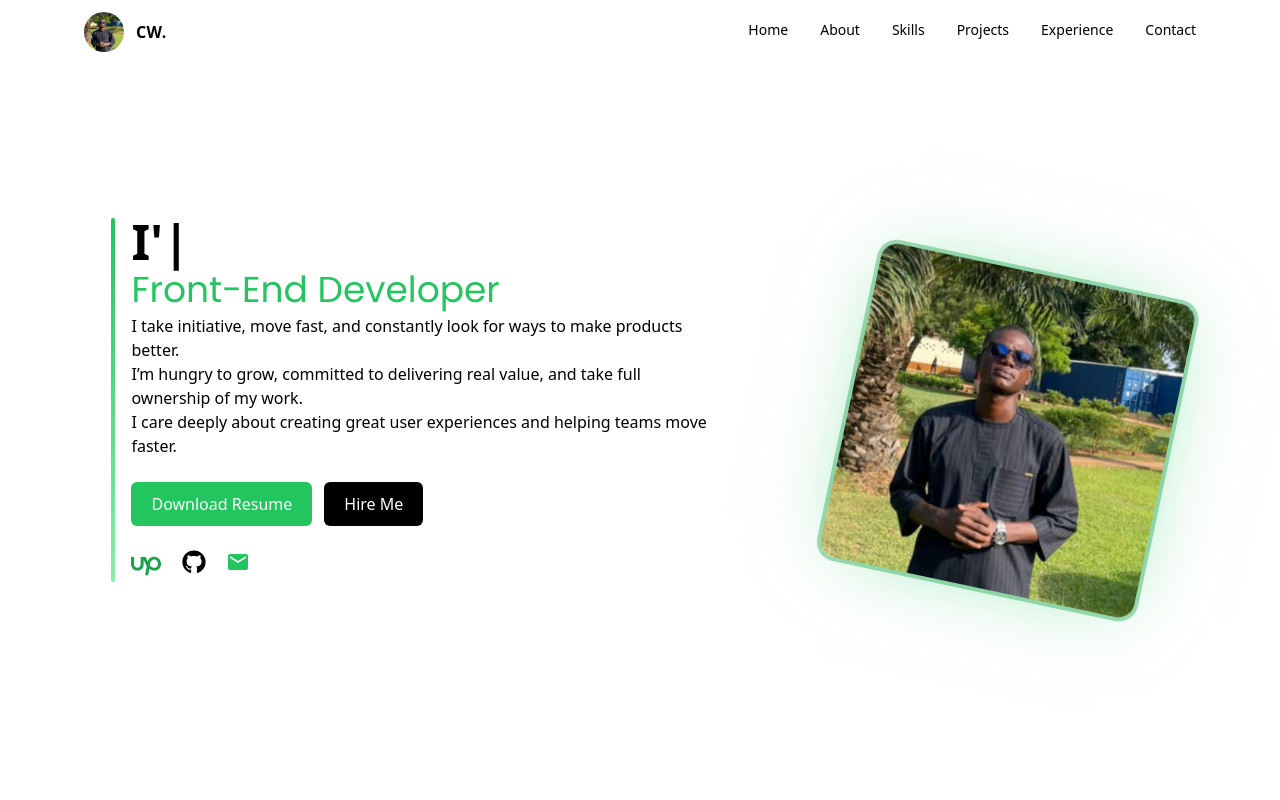
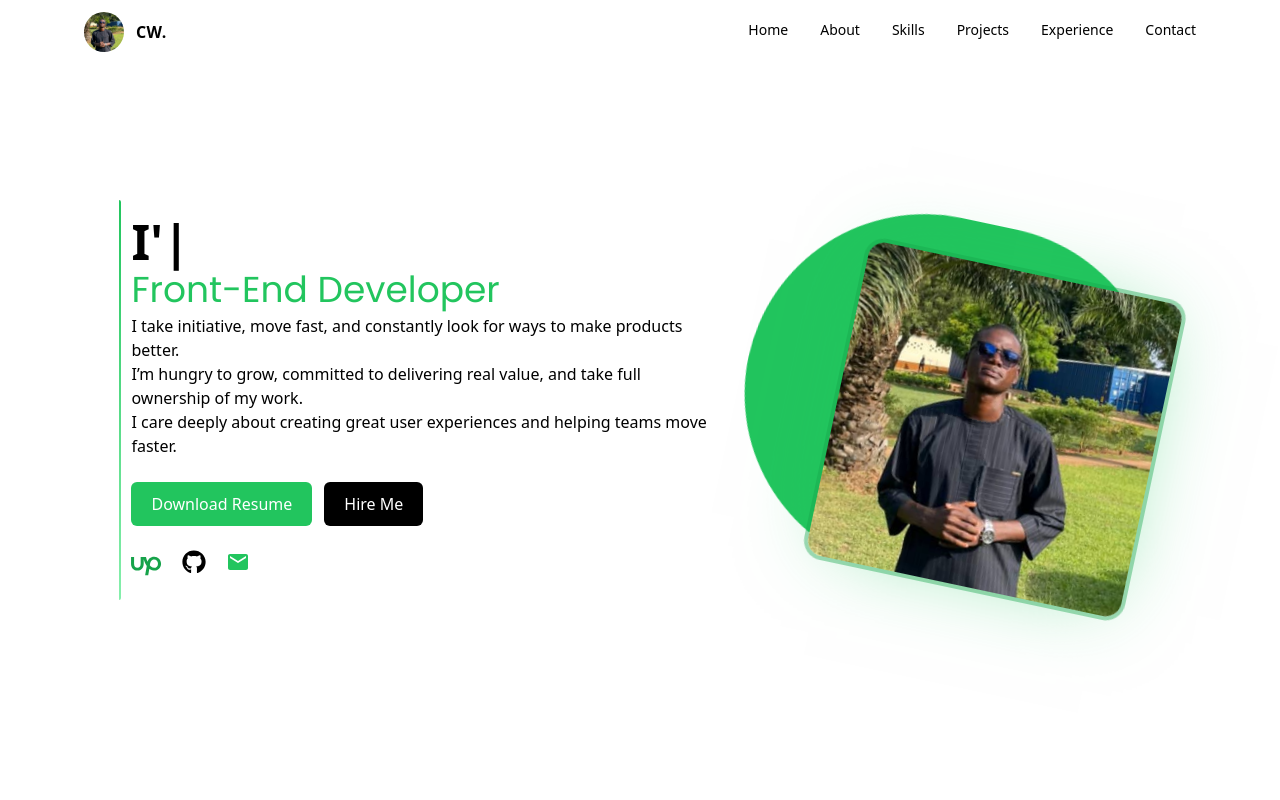
Before and after one commit to ChibuezeWilly/Portfolio1, a React (Vite) app: page / in a window 1280 px wide. Shown: the top 800 px of the page. Built offline with nearby package versions, Linux system fonts and the light colour scheme; a web font is replaced by a local one.

Commit message:
Fixed alignment issues

```diff
--- a/src/MainLayout.jsx
+++ b/src/MainLayout.jsx
@@ -13,14 +13,13 @@ const MainLayout = () => {
 		<>
 			<div className="main-container ">
 				<Navbar />
-				<div className="content ">
 					<HomePage />
 					<About />
 					<MySkills />
 					<Projects />
 					<Experience />
 					<Contact />
-				</div>
+
 			</div>
 		</>
 	);
--- a/src/Pages/HomePage.jsx
+++ b/src/Pages/HomePage.jsx
@@ -5,11 +5,11 @@ import HeroImage from "/assets/images/portfolio.jpg";
 const HomePage = () => {
 	return (
 		<div
-			className="bg-white flex justify-center items-center h-auto md:h-screen w-full mx-auto px-5 lg:px-8 py-14 md:py-0 overflow-hidden"
+			className="bg-white flex justify-center items-center h-auto md:h-screen w-full px-5  py-14 md:py-0"
 			id="#home">
 			<div className="flex flex-col-reverse md:flex-row items-center gap-3 justify-between ">
 				<BackgroundText />
-				<div className="flex justify-center md:justify-end rotate-12 shrink-0 w-full md:w-[40%]">
+				<div className="flex justify-center md:justify-end rotate-12 shrink-0 h-full w-full md:w-[40%] bg-green-500 rounded-full">
 					<img
 						src={HeroImage}
 						alt="Profile"
--- a/src/components/BackgroundText.jsx
+++ b/src/components/BackgroundText.jsx
@@ -12,16 +12,16 @@ const BackgroundText = () => {
 	AOS.init();
 
 	return (
-		<div className="flex justify-center items-center overflow-hidden w-full md:w-[60%]">
+		<div className="flex justify-center items-center overflow-hidden w-full md:w-[60%] decoration">
 			<div
-				className="px-3 md:px-6 py-5 md:py-10 w-full"
+				className="px-3 md: py-5 md:py-10 w-full"
 				data-aos="fade-left"
 				data-aos-delay="10"
 				data-aos-duration="1000"
 				data-aos-easing="ease-in-out"
 				data-aos-once="true"
 				data-aos-anchor-placement="top-center">
-				<div className="intro decoration">
+				<div className=" ">
 					<h1 className="text-3xl md:text-5xl font-bold text-black">
 						<ReactTyped
 							strings={[`I'm Chibueze Williams`]}
@@ -36,7 +36,10 @@ const BackgroundText = () => {
 						Front-End Developer
 					</p>
 					<p className="text-black leading-normal text-wrap mt-1">
-						I take initiative, move fast, and constantly look for ways to make products better. <br /> I’m hungry to grow, committed to delivering real value, and take full ownership of my work. <br /> I care deeply about creating great user experiences and helping teams move faster.
+						I take initiative, move fast, and constantly look for ways to make
+						products better. <br /> I’m hungry to grow, committed to delivering
+						real value, and take full ownership of my work. <br /> I care deeply
+						about creating great user experiences and helping teams move faster.
 					</p>
 
 					{/* Action buttons */}
--- a/src/components/MySkills.jsx
+++ b/src/components/MySkills.jsx
@@ -18,11 +18,11 @@ const MySkills = () => {
 
 	return (
 		<div
-			className="bg-white w-full px-5 lg:px-20 h-auto py-16"
+			className="bg-white w-full px-5 lg:px-8 h-auto py-16"
 			id="#skills">
 			<h1 className="text-center font-bold text-2xl md:text-4xl text-black mb-2">My Skills</h1>
 			<div className="skillsImage mt-10">
-				<div className="mt-5 grid grid-cols-3 md:grid-cols-4 place-items-center gap-5">
+				<div className="mt-5 grid grid-cols-3 md:grid-cols-4 place-items-center gap-3">
 					<div
 						className="bg-white h-28 w-28 rounded-full flex flex-col justify-center items-center border-2 hover:border-green-600 hover:shadow-lg transition-all"
 						data-aos="fade-left"
--- a/src/components/Projects.jsx
+++ b/src/components/Projects.jsx
@@ -18,7 +18,7 @@ const Projects = () => {
 			<p className="text-gray-600 mt-1 mb-8 text-sm">
 
 			</p>
-			<div className="grid grid-cols-1 md:grid-cols-2  gap-6 place-items-stretch">
+			<div className="grid grid-cols-1 md:grid-cols-2 gap-6 place-items-center">
 
 				<Firstproject />
 				<Chatterbox />
--- a/src/styles.css
+++ b/src/styles.css
@@ -1,6 +1,8 @@
-* {
-    margin: 0;
-    padding: 0;
+
+/* Remove sidebar grid layout to make it a single-page top-nav layout */
+
+html {
+    scroll-behavior: smooth;
 }
 
 .main-container {
@@ -8,21 +10,10 @@
     overflow: hidden;
 }
 
-/* Remove sidebar grid layout to make it a single-page top-nav layout */
-.content {
-    width: 100%;
-    overflow: hidden;
-}
-
-html {
-    scroll-behavior: smooth;
-}
-
-/* legacy download button styles removed (now using Tailwind) */
-
 .decoration {
     position: relative;
 }
+
 
 .decoration::before {
     content: '';
@@ -31,18 +22,18 @@ html {
     width: 4px;
     border-radius: 10px;
     background: linear-gradient(#22c55e, #86efac);
-    margin-left: -10px;
+    margin-right: 100%;
 }
 
 @media screen and (min-width: 576px) {
     .decoration::before {
         content: '';
         position: absolute;
-        height: 100%;
+        height: 90%;
         width: 4px;
         border-radius: 10px;
         background: linear-gradient(#22c55e, #86efac);
-        margin-left: -20px;
+        margin-right: 100%;
     }
 }
 
```
